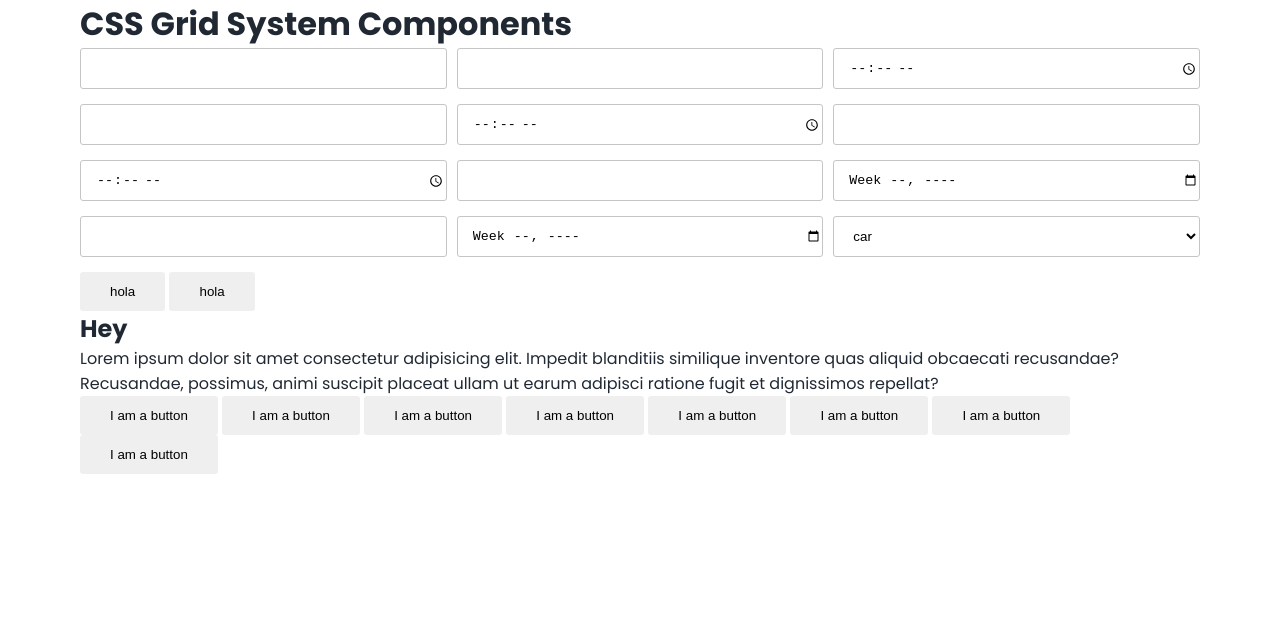
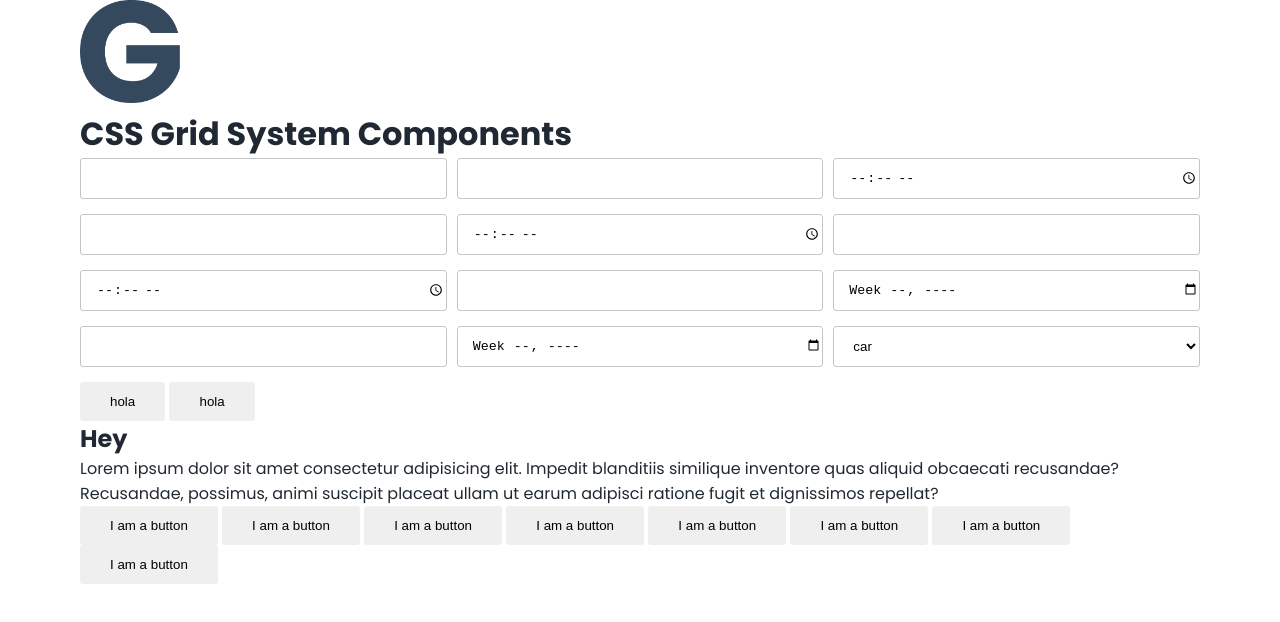
Before and after one commit to iamadeveloper-es/css-grid-system, a website: page public/components.html in a window 1280 px wide. Drawn offline with Linux system fonts and the light colour scheme.

Commit message:
grid system logo

```diff
--- a/public/components.html
+++ b/public/components.html
@@ -12,6 +12,13 @@
 </head>
 
 <body>
+    <div class="g-container">
+        <div class="g-row">
+            <div class="g-col g-col-md-6">
+                <img width="100" src="assets/grid-system_logo.png" alt="">
+            </div>
+        </div>
+    </div>
     <div class="g-container">
         <div class="g-row">
             <div class="g-col">
```
Also changed, not shown: public/grid.html (+7 -0 lines), public/gridsystem.html (+7 -0 lines), public/assets/grid-system_logo.png (added).
